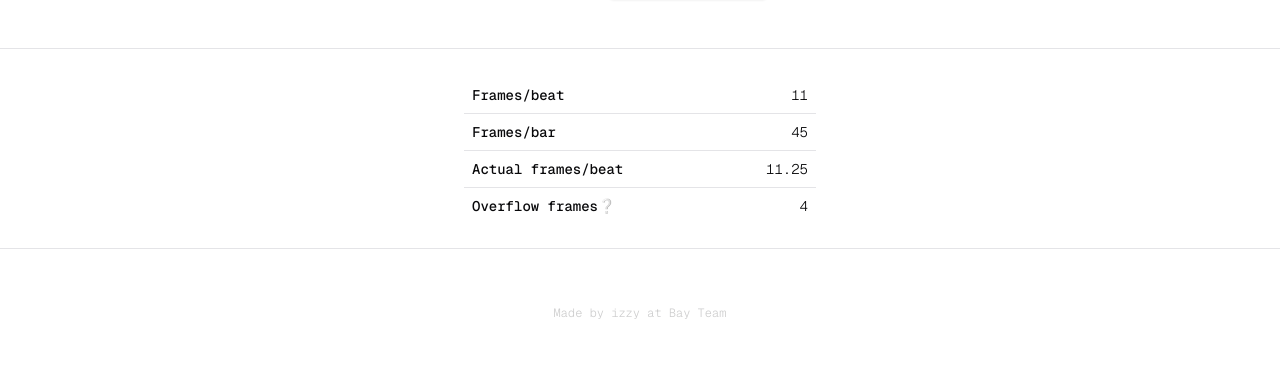
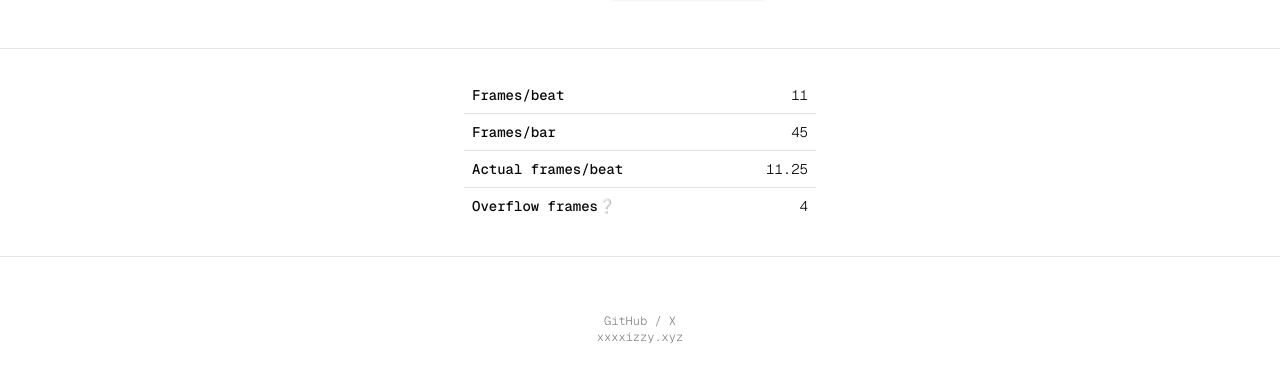
Before and after one commit to vngnc3/pulse, a Next.js app: page / in a window 1280 px wide. Shown: the part 449-830 px from the top of the page. Built offline with nearby package versions, Linux system fonts and the light colour scheme.

Commit message:
footer fix

```diff
--- a/pages/index.tsx
+++ b/pages/index.tsx
@@ -189,7 +189,7 @@ export default function Home() {
 
         {/* Output */}
 
-        <div className="p-4 flex gap-1 w-96 justify-center font-light text-sm">
+        <div className="p-4 pb-6 flex gap-1 w-96 justify-center font-light text-sm">
           <Table>
             <TableBody>
               <TableRow>
@@ -221,8 +221,9 @@ export default function Home() {
                             ? "Add "
                             : "Remove "}
                           1 frame after every{" "}
-                          {Math.abs(calculateOverflowFrames(framesPerBeat))} beats to
-                          nudge the animation back in sync with the tempo.
+                          {Math.abs(calculateOverflowFrames(framesPerBeat))}{" "}
+                          beats to nudge the animation back in sync with the
+                          tempo.
                         </p>
                       </TooltipContent>
                     </Tooltip>
@@ -238,8 +239,42 @@ export default function Home() {
           </Table>
         </div>
         <Separator className="mb-6" />
-        <div className="text-xs font-light opacity-20 p-6 pb-20">
-          Made by izzy at Bay Team
+        {/* // WIP, generate and download markers for different DCC apps */}
+        {/* <div className="flex flex-col pb-6">
+          Download Markers
+          <Button variant="outline">Blender</Button>
+        </div>
+        <Separator className="mb-6" /> */}
+        <div className="flex flex-col text-xs text-center font-light opacity-50 p-6">
+          <span>
+            <a
+              className="hover:text-orange-500 transition duration-200"
+              href="https://github.com/vngnc3/pulse"
+              target="_blank"
+              rel="noopener noreferrer"
+            >
+              GitHub
+            </a>{" "}
+            /{" "}
+            <a
+              className="hover:text-orange-500 transition duration-200"
+              href="https://x.com/vngnc"
+              target="_blank"
+              rel="noopener noreferrer"
+            >
+              X
+            </a>
+          </span>
+          <span>
+            <a
+              className="hover:text-orange-500 transition duration-200"
+              href="https://xxxxizzy.xyz/"
+              target="_blank"
+              rel="noopener noreferrer"
+            >
+              xxxxizzy.xyz
+            </a>
+          </span>
         </div>
       </main>
     </>
```
Also changed, not shown: 1 other file (tests, documents, lock files or other folders).
